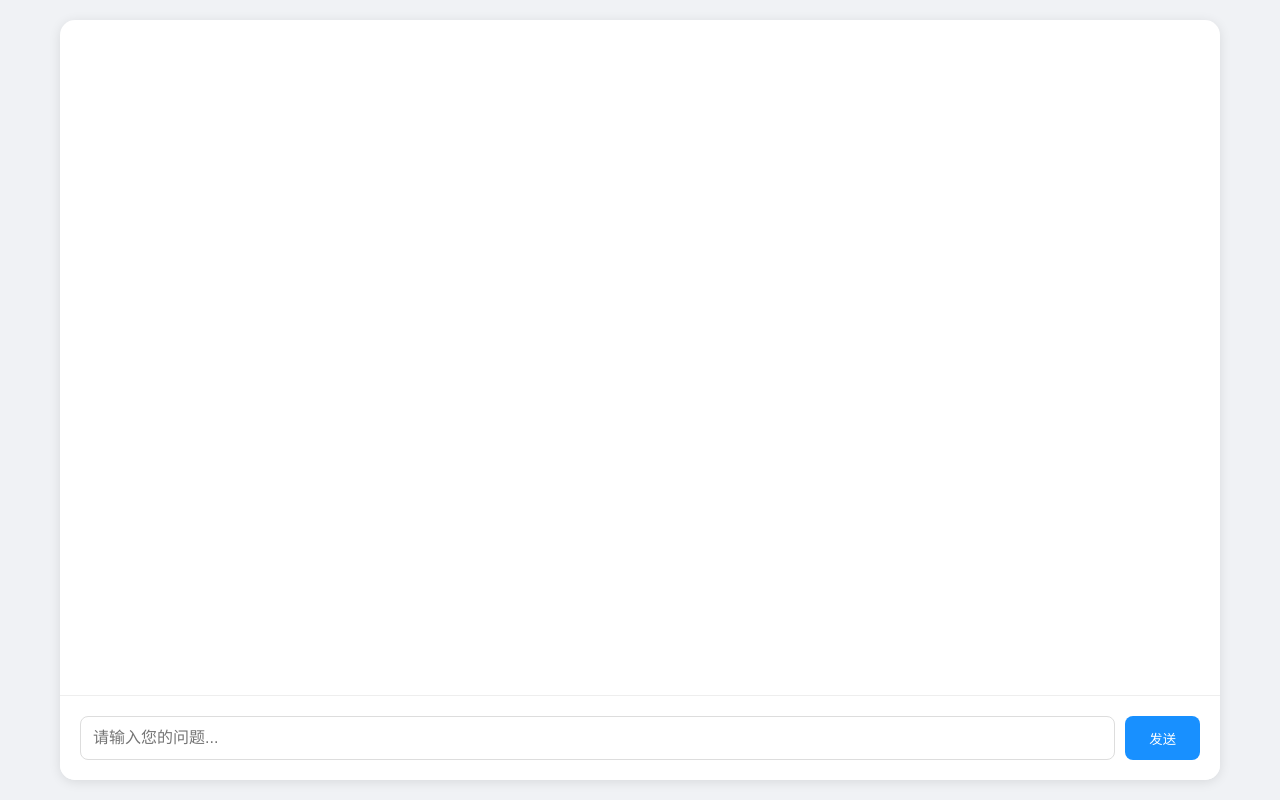
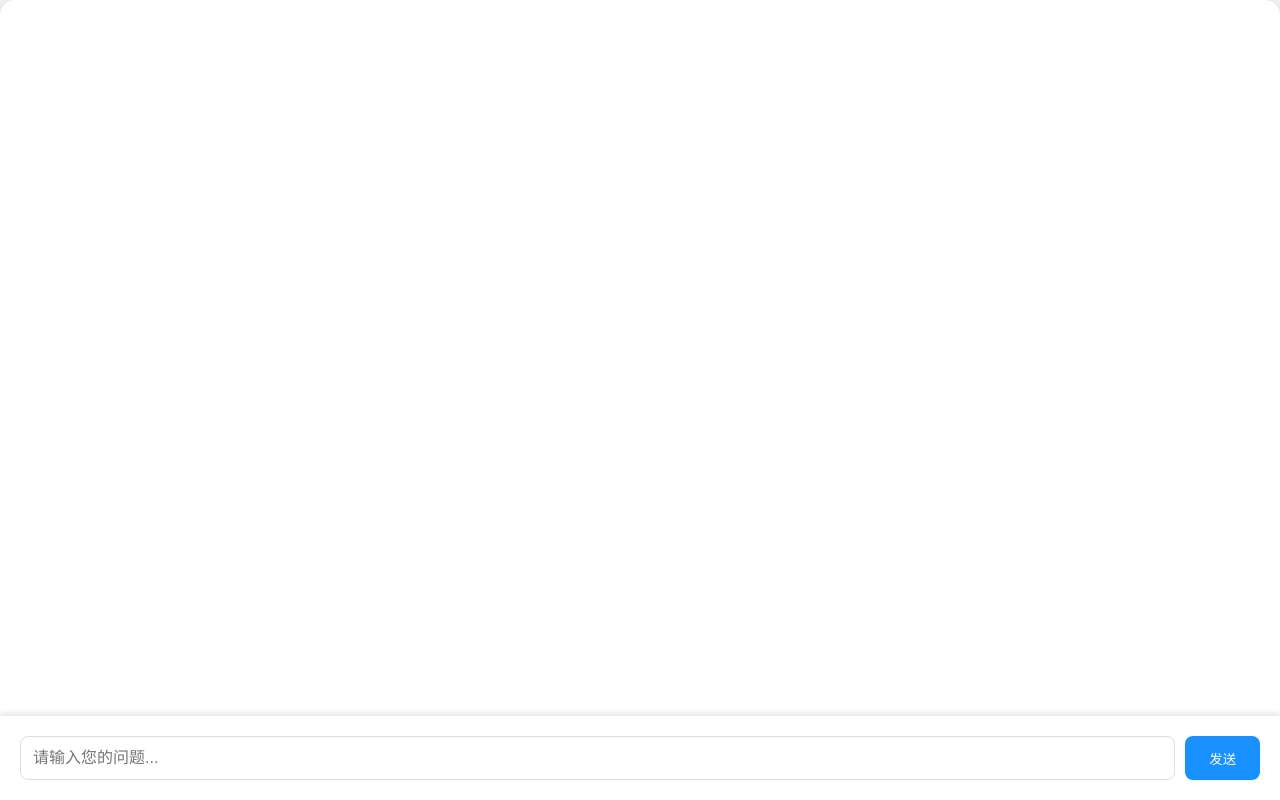
Before and after one commit to HuayongHu/cloudflare_chat_safe, a plain HTML site: page index.html in a window 1280 px wide. Drawn offline with Linux system fonts and the light colour scheme.

Commit message:
Update index.html

```diff
--- a/index.html
+++ b/index.html
@@ -2,7 +2,7 @@
 <html lang="zh-CN">
 <head>
     <meta charset="UTF-8">
-    <meta name="viewport" content="width=device-width, initial-scale=1.0, maximum-scale=1.0, minimum-scale=1.0, user-scalable=no">
+    <meta name="viewport" content="width=device-width, initial-scale=1.0, user-scalable=no">
     <title>智能学习助手</title>
     <style>
         * {
@@ -17,26 +17,24 @@
             display: flex;
             flex-direction: column;
             height: 100vh;
+            overflow: hidden;
         }
 
         .container {
-            max-width: 1200px;
-            margin: 0 auto;
-            padding: 20px;
+            display: flex;
+            flex-direction: column;
             flex-grow: 1;
             width: 100%;
-            display: flex;
-            flex-direction: column;
         }
 
         .chat-container {
             background: white;
             border-radius: 15px;
             box-shadow: 0 2px 12px rgba(0, 0, 0, 0.1);
-            flex-grow: 1;
             display: flex;
             flex-direction: column;
             overflow: hidden;
+            height: 100%;
         }
 
         .messages {
@@ -46,6 +44,7 @@
             display: flex;
             flex-direction: column;
             gap: 15px;
+            max-height: 100%; /* 确保消息区域能够滚动 */
         }
 
         .message {
@@ -77,11 +76,16 @@
         }
 
         .input-container {
+            position: fixed;
+            bottom: 0;
+            left: 0;
+            width: 100%;
             padding: 20px;
             background: white;
             border-top: 1px solid #eee;
             display: flex;
             gap: 10px;
+            box-shadow: 0 -2px 5px rgba(0, 0, 0, 0.1);
         }
 
         input {
@@ -133,10 +137,10 @@
     <div class="container">
         <div class="chat-container">
             <div class="messages" id="messages"></div>
-            <div class="input-container">
-                <input type="text" id="input" placeholder="请输入您的问题..." />
-                <button id="sendBtn" onclick="sendMessage()">发送</button>
-            </div>
+        </div>
+        <div class="input-container">
+            <input type="text" id="input" placeholder="请输入您的问题..." />
+            <button id="sendBtn" onclick="sendMessage()">发送</button>
         </div>
     </div>
 
@@ -165,7 +169,7 @@
             addMessage(userInput, 'user');
 
             try {
-                const response = await fetch('https://chatapi.011102.xyz', {
+                const response = await fetch('https://deepseek-r1.sjhh.ip-ddns.com', {
                     method: 'POST',
                     headers: {
                         'Content-Type': 'application/json',
```
